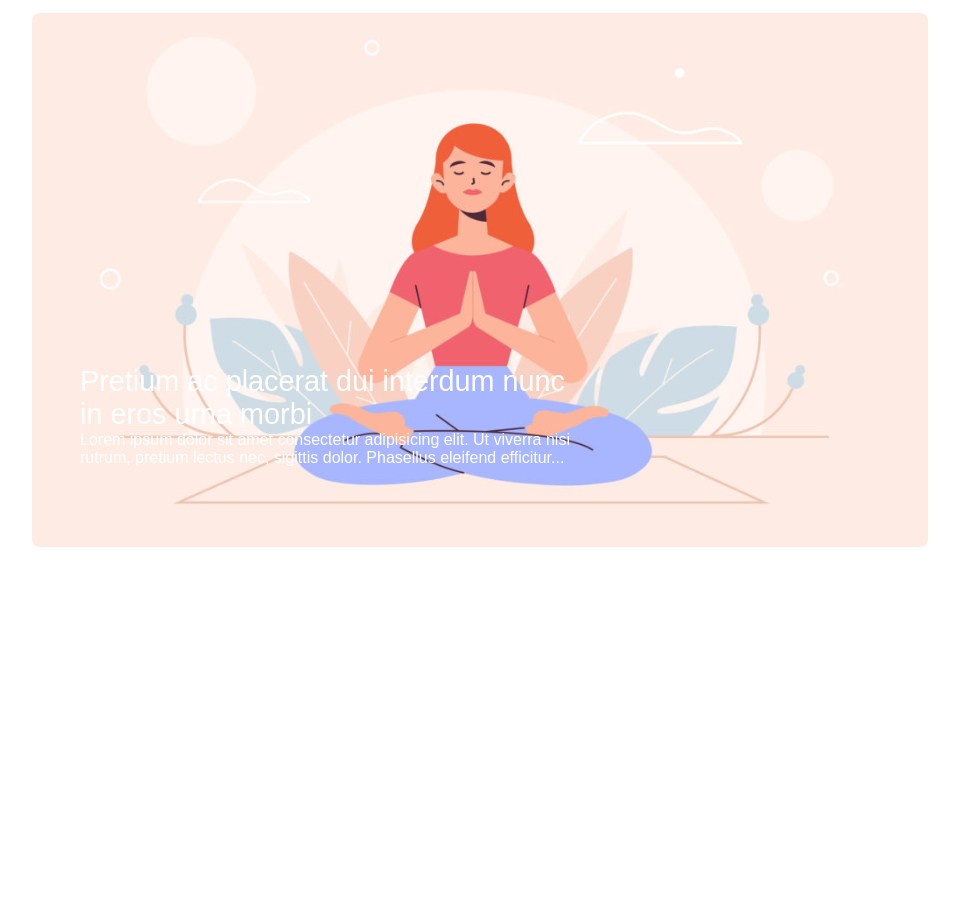
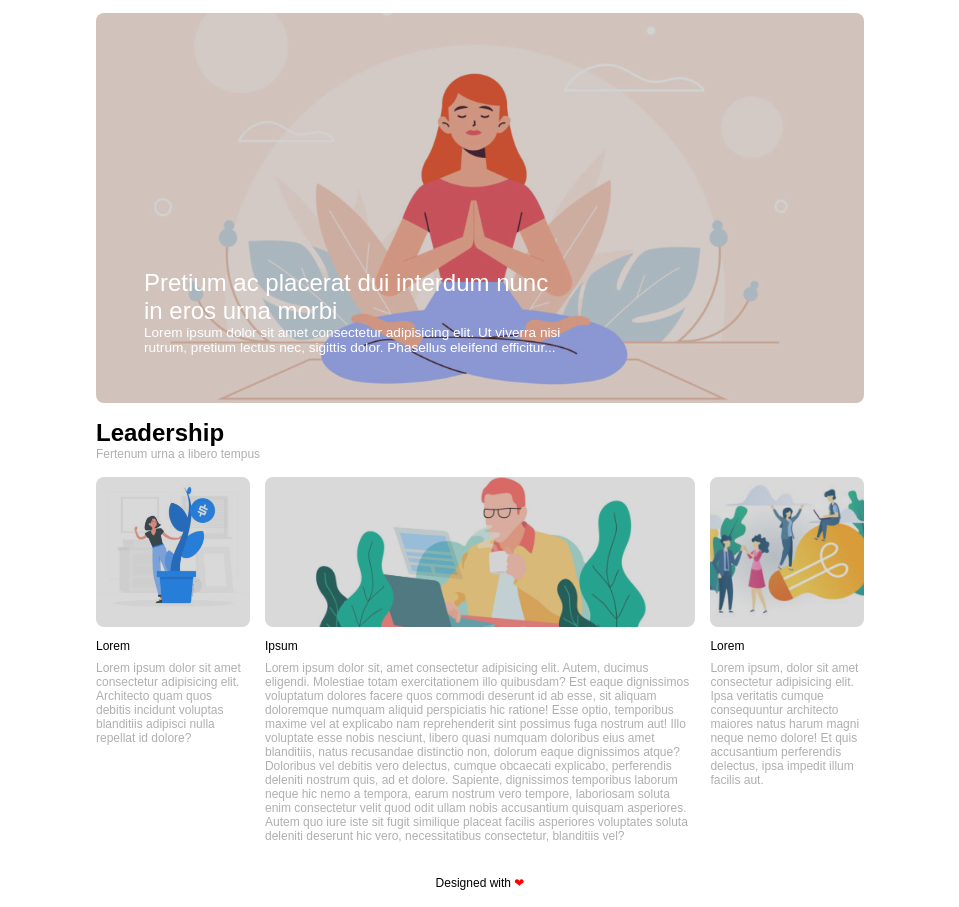
Before and after one commit to DoinaGanceriuc/htmlcss-wp, a plain HTML site: page index.html in a window 1280 px wide. Shown: the part 115-1022 px from the top of the page, without its empty margins (160-1119 px from the left). Before the commit the page ends 800 px from the top, so only its background shows below. Drawn offline with Linux system fonts and the light colour scheme.

Commit message:
aggiunto main e footer

```diff
--- a/index.html
+++ b/index.html
@@ -1,5 +1,5 @@
 <!DOCTYPE html>
-<html lang="en">
+<html lang="zxx">
     <head>
         <meta charset="UTF-8">
         <meta http-equiv="X-UA-Compatible" content="IE=edge">
@@ -8,6 +8,7 @@
         <link rel="stylesheet" href="./style.css">
     </head>
     <body class="">
+        <div class="contenitore">
 
             <header class="site-header">
                 <img class="logo" src="./img/logo.png" alt="logo Neori">
@@ -26,32 +27,76 @@
             <main class="site-main">
                 <div class="pretium">
                     <div class="testo">
-                    <div class="title">Pretium ac placerat dui interdum nunc <br> in eros urna
+                        <div class="title">Pretium ac placerat dui interdum nunc
+                            <br> in eros urna
                             morbi</div>
                         <div class="sub-title">Lorem ipsum dolor sit amet
                             consectetur adipisicing
-                        elit. Ut viverra nisi <br> rutrum, pretium lectus nec, sigittis dolor. Phasellus eleifend efficitur...
+                            elit. Ut viverra nisi <br> rutrum, pretium lectus
+                            nec,
+                            sigittis dolor. Phasellus eleifend efficitur...
                         </div>
                     </div>
                 </div>
                 <div class="leadership">
+                    <div>
+                        <div class="title-leader">Leadership</div>
+                        <div class="sub-leader">Fertenum urna a libero tempus</div>
+                    </div>
                 </div>
                 <div class="paragrafi clearfix">
-                <aside class="left-par"></aside>
-                <div class="middle-par"></div>
-                <aside class="right-par"></aside>
+                    <aside class="left-par">
+                        <img class="img-1" src="./img/img-1.jpg" alt="">
+                        <div class="lorem-left">
+                            <h4>Lorem</h4>
+                            <div>
+                                Lorem ipsum dolor sit amet consectetur
+                                adipisicing
+                                elit. Architecto quam quos debitis incidunt
+                                voluptas
+                                blanditiis adipisci nulla repellat id dolore?
+                            </div>
+                        </div>
+                    </aside>
+                    <div class="middle-par">
+                         <img class="img-2" src="./img/banner-2.jpg" alt="">
+                        <div class="lorem-left">
+                            <h4>Ipsum</h4>
+                            <div>
+                               Lorem ipsum dolor sit, amet consectetur adipisicing elit. Autem, ducimus eligendi. Molestiae totam exercitationem illo quibusdam? Est eaque dignissimos voluptatum dolores facere quos commodi deserunt id ab esse, sit aliquam doloremque numquam aliquid perspiciatis hic ratione! Esse optio, temporibus maxime vel at explicabo nam reprehenderit sint possimus fuga nostrum aut! Illo voluptate esse nobis nesciunt, libero quasi numquam doloribus eius amet blanditiis, natus recusandae distinctio non, dolorum eaque dignissimos atque? Doloribus vel debitis vero delectus, cumque obcaecati explicabo, perferendis deleniti nostrum quis, ad et dolore. Sapiente, dignissimos temporibus laborum neque hic nemo a tempora, earum nostrum vero tempore, laboriosam soluta enim consectetur velit quod odit ullam nobis accusantium quisquam asperiores. Autem quo iure iste sit fugit similique placeat facilis asperiores voluptates soluta deleniti deserunt hic vero, necessitatibus consectetur, blanditiis vel?
+                            </div>
+                        </div>
+                    </div>
+                    <aside class="right-par">
+                        <img class="img-3" src="./img/img-3.jpg" alt="">
+                        <div class="lorem-left">
+                            <h4>Lorem</h4>
+                            <div>
+                                Lorem ipsum, dolor sit amet consectetur
+                                adipisicing
+                                elit. Ipsa veritatis cumque consequuntur
+                                architecto
+                                maiores natus harum magni neque nemo dolore! Et
+                                quis
+                                accusantium perferendis delectus, ipsa impedit
+                                illum
+                                facilis aut.
+                            </div>
+                        </div>
+                    </aside>
                 </div>
 
             </main>
             <!-- /.site-main -->
 
             <footer class="site-footer">
-
+                <div class="design">Designed with <span id="heart">&#10084;</span>
+                </div>
             </footer>
             <!-- /.site-footer -->
 
 
 
-
+        </div>
     </body>
 </html>
--- a/style.css
+++ b/style.css
@@ -23,26 +23,19 @@
   background-color: #0086ff;
 }
 
-.debug .left-par, .middle-par,
-.right-par {
-  background-color: #abcfe7;
-
-}
-
 .debug footer {
   height: 60px;
   background-color: #8801fe;
 }
 
-body {
+.contenitore {
   margin: auto;
   /* height: 950px; */
-  width: 70%;
-  font-family: 'Montserrat', sans-serif;
+  width: 60%;
+  font-family: "Montserrat", sans-serif;
 }
 
 header {
-  /*  height: 100px; */
   margin-top: 1rem;
 }
 
@@ -75,41 +68,49 @@ main {
 }
 
 .pretium {
-  /* height: 300px; */
   width: 100%;
   background-image: url("./img/banner.jpg");
+  background-position: center;
   background-size: cover;
-  background-position:center;
   background-repeat: no-repeat;
   border-radius: 0.5rem;
-  background-blend-mode: darken;
-  /* opacity: 0.5; */
+  background-color: lightgray;
+  background-blend-mode: multiply;
 }
 
 .testo {
   color: white;
   padding-left: 3rem;
-  padding-top: 22rem;
-  padding-bottom: 3rem;
+  padding-top: 16rem;
+  padding-bottom: 1rem;
   text-align: left;
 }
 
 .title {
-  font-size: 1.8rem;
+  font-size: 1.5rem;
 }
 
 .sub-title {
-  font-size: 1rem;
+  font-size: 0.85rem;
   margin-bottom: 2rem;
 }
 
 .leadership {
-  /* height: 50px; */
   margin-top: 1rem;
 }
+
+.title-leader {
+  font-size: 1.5rem;
+  font-weight: 900;
+}
+
+.sub-leader,
+.lorem-left {
+  color: #afafaf;
+  font-size: 0.75rem;
+}
+
 .paragrafi {
-  /* height: 400px; */
-  /* background-color: #0086ff; */
   padding-top: 1rem;
   padding-bottom: 1rem;
 }
@@ -123,20 +124,39 @@ main {
 
 .left-par,
 .right-par {
-  width: 25%;
+  width: 20%;
 }
 
-/* .left-par,
-.middle-par {
-  margin-right: 2%;
-} */
+.img-1, .img-2, .img-3 {
+  height: 150px;
+  width: 100%;
+  border-radius: 0.5rem;
+  filter: contrast(0.7);
+  object-fit:cover
+}
 
 .middle-par {
-  width: 47%;
-  margin: 0 1.5%;
+  width: 56%;
+  margin: 0 2%;
+}
+
+.paragrafi h4 {
+  color: black;
+  margin: 0.5rem 0;
+  font-weight: 100;
 }
 
 footer {
-  /* height: 40px; */
   margin-bottom: 1rem;
 }
+
+.design {
+  text-align: center;
+  line-height: 1rem;
+  font-size: 0.75rem;
+  padding-top: 0.75rem;
+}
+
+#heart {
+  color: red;
+}
```
Lines whose indentation alone changed are shown as unchanged.
